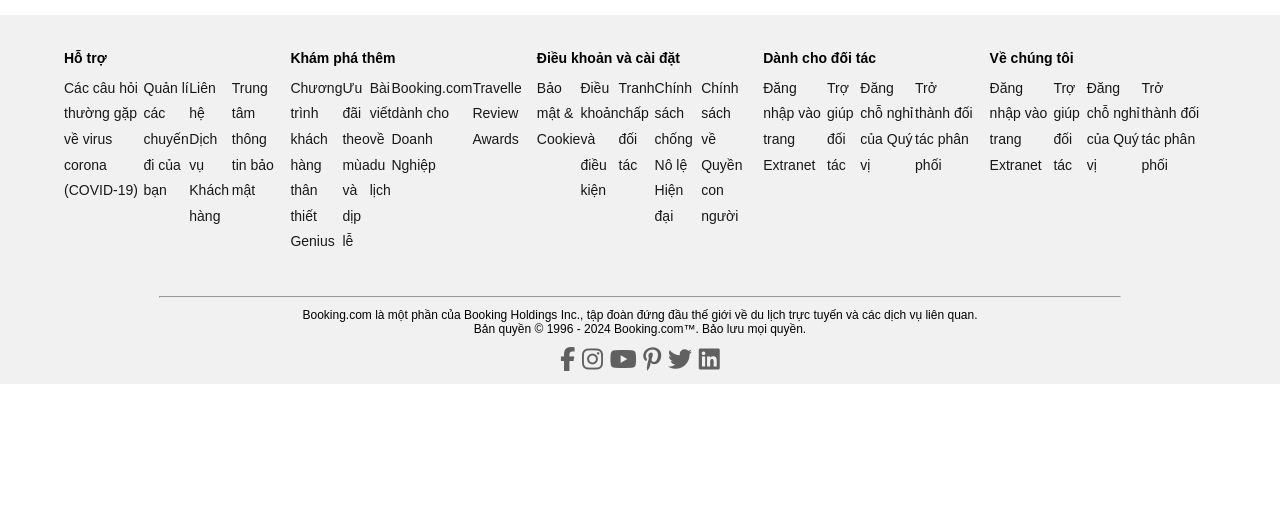
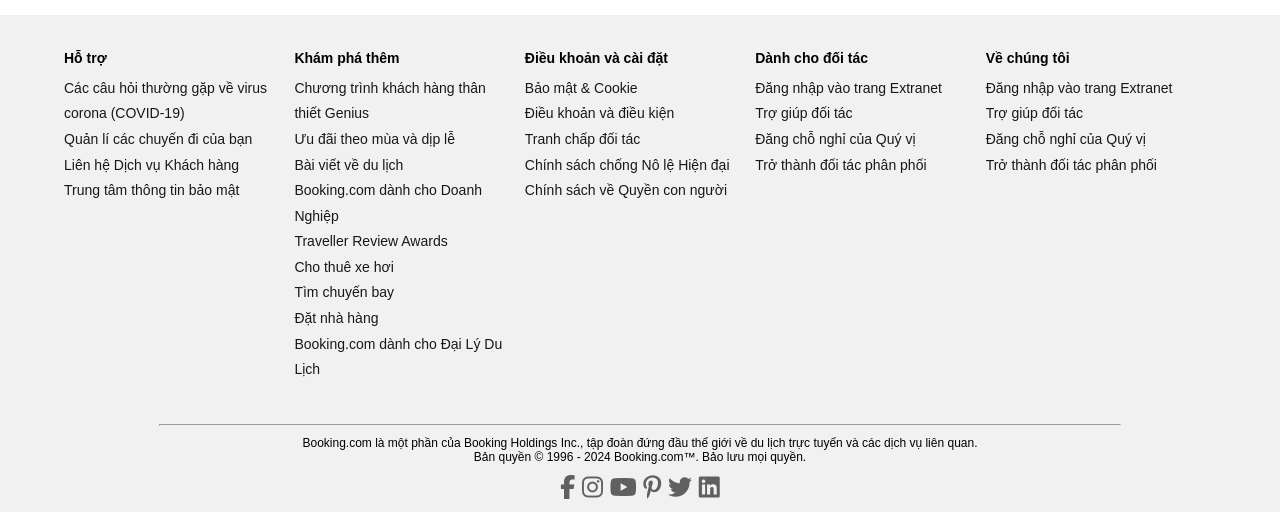
Before and after one commit to Kinn-max/web-booking-hotel, a PHP site: page / in a window 1280 px wide. Shown: the part 1101-1613 px from the top of the page. Before the commit the page ends 1485 px from the top, so only its background shows below. Run offline with PHP 8.4, Linux system fonts and the light colour scheme; data that the repository does not hold is empty; some libraries are stand-ins or nearby versions.

Commit message:
Update main.css

```diff
--- a/css/main.css
+++ b/css/main.css
@@ -38,14 +38,6 @@ body {
   padding-left: 0px;
   margin: 0;
   background-color: white;
-}
-ul{
-  display:flex;
-  position:relative;
-  box-sizing:border-box;
-  overflow-x:scroll;
-  scrollbar-width: none;
-  list-style-type: none;
 }
 .scroll-bar {
   display:flex;
```
